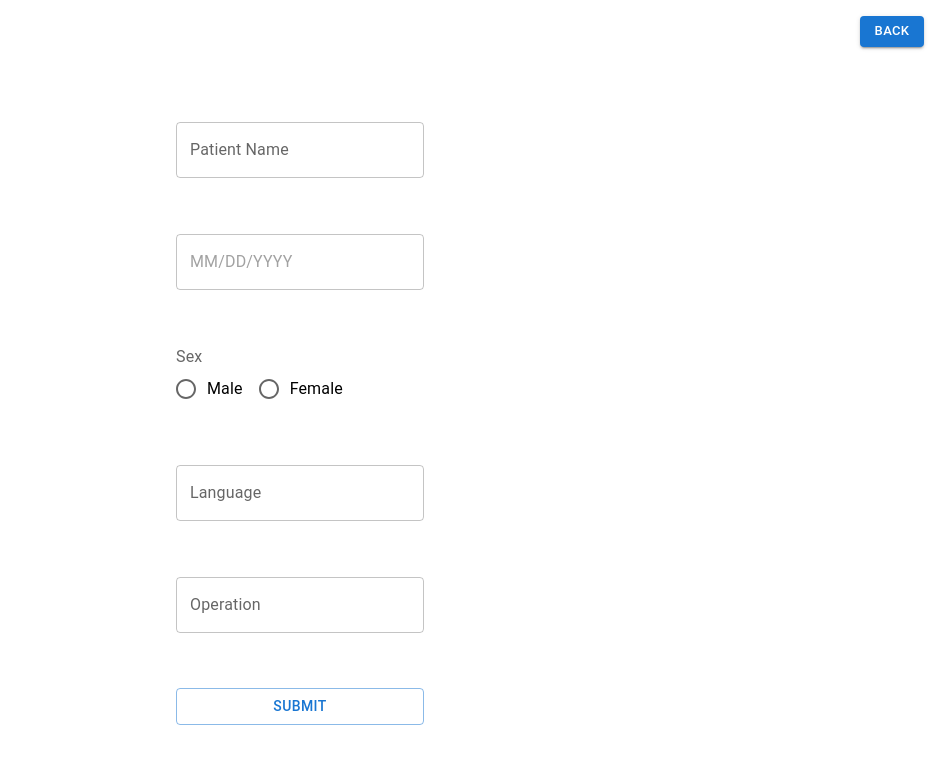
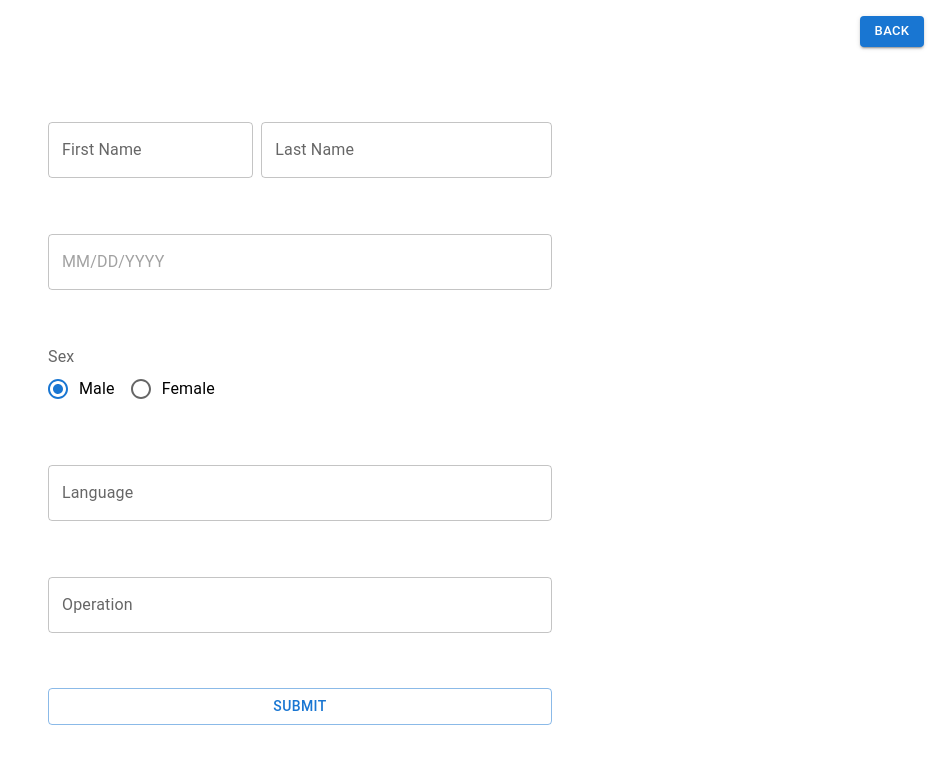
Before and after one commit to AdiBonofiel95/GistMD, a React (Create React App) app in the folder client/: page /addPatient in a window 1280 px wide. Shown: the top 764 px of the page, without its empty margins (340-1280 px from the left). Built offline with nearby package versions, Linux system fonts and the light colour scheme.

Commit message:
patient errors fixing

```diff
--- a/client/src/components/AddPatientForm.jsx
+++ b/client/src/components/AddPatientForm.jsx
@@ -14,7 +14,13 @@ import Button from '@mui/material/Button';
 
 function AddPatientForm(props) {
 
-    const patientForm = useRef({patientName:'', dateOfBirth: undefined, sex: undefined, language:'', operation:''});
+    const patientForm = useRef({patientFirstName:'',
+                                patientLastName:'',
+                                dateOfBirth: undefined,
+                                sex: SEX_TYPES.MALE,
+                                language:'',
+                                operation:''});
+
     const [errors, setErrors] = useState({});
 
     const handleSubmit = event => {
@@ -24,7 +30,9 @@ function AddPatientForm(props) {
             const requestOptions = {
                 method: 'POST',
                 headers: {'Accept': 'application/json', 'Content-Type': 'application/json'},
-                body: JSON.stringify({...patientForm.current, dateOfBirth: new Date(patientForm.current.dateOfBirth)})
+                body: JSON.stringify({...patientForm.current,
+                                        patientName: `${patientForm.current.patientFirstName} ${patientForm.current.patientLasttName}`,
+                                        dateOfBirth: new Date(patientForm.current.dateOfBirth)})
             };
             fetch('http://localhost:3000/patient', requestOptions).then(res => {
                 if (res.ok){
@@ -32,17 +40,29 @@ function AddPatientForm(props) {
                 }
             })
         }
-        console.log(patientForm.current);
+      }
+
+      const IsValidName = (name, type) => {
+        let validChars = /^[a-zA-Z]+$/;
+
+        if (name.length === 0){
+            return `${type} name is missing.`
+        }
+        if (! validChars.test(name)){
+            return `${type} name can only contain alphabetic charecters`
+        }
+
+        return undefined
       }
 
       const isFormValid = () => {
         let errors = {}
 
-        if (patientForm.current.patientName === '') {
-            errors.patientName = "Patient name is missing";
+        if (IsValidName(patientForm.current.patientFirstName), "First") {
+            errors.patientFirstName = IsValidName(patientForm.current.patientFirstName, "First");
         }
-        else if (patientForm.current.patientName.split(' ').length < 2){
-            errors.patientName = "Invalid patient name - last name missing";
+        if (IsValidName(patientForm.current.patientLastName, "Last")) {
+            errors.patientLastName = IsValidName(patientForm.current.patientLastName, "Last");
         }
         if (!patientForm.current.dateOfBirth) {
             errors.dateOfBirth = "Missing patient's date of birth";
@@ -64,8 +84,12 @@ function AddPatientForm(props) {
         return Object.keys(errors).length === 0;
       }
 
-      const onChangeName = (event) => {
-        patientForm.current.patientName = event.target.value;
+      const onChangeFirstName = (event) => {
+        patientForm.current.patientFirstName = event.target.value;
+      }
+
+      const onChangeLastName = (event) => {
+        patientForm.current.patientLastName = event.target.value;
       }
 
       const onChangeSex = (event) => {
@@ -86,31 +110,61 @@ function AddPatientForm(props) {
 
     return (
         <form style={{display: "flex", flexDirection: "column", justifyContent: "space-evenly", padding: 20}}>
-            <TextField fullWidth label="Patient Name" id="fullWidth" onChange={onChangeName}/>
-            {errors.patientName && (
-                <ErrorMessage message={errors.patientName}/>
-            )}
+            <Grid container flexDirection={"row"} spacing={1}>
+                <Grid xs={5}>
+                    <TextField
+                        error={errors.patientFirstName ? true : false}
+                        fullWidth
+                        label="First Name"
+                        id="fullWidth"
+                        onChange={onChangeFirstName}
+                        helperText={errors.patientFirstName ?? undefined}
+                    />
+                </Grid>
+                <Grid xs={7}>
+                    <TextField
+                        error={errors.patientLastName ? true : false}
+                        fullWidth
+                        label="Last Name"
+                        id="fullWidth"
+                        onChange={onChangeLastName}
+                        helperText={errors.patientLastName ?? undefined}
+                    />
+                </Grid>
+            </Grid>
             <LocalizationProvider dateAdapter={AdapterDayjs}>
-                <MobileDatePicker onChange={onChangeDOB}/>
+                <MobileDatePicker
+                    onChange={onChangeDOB}
+                    slotProps={{
+                        textField: "hello"
+                    }}/>
             </LocalizationProvider>
-            {errors.dateOfBirth && (
+            {/* {errors.dateOfBirth && (
                 <ErrorMessage message={errors.dateOfBirth}/>
-            )}
+            )} */}
             <Grid container flexDirection={"column"} alignItems={"flex-start"}>
                 <FormLabel component={"legend"}>Sex</FormLabel>
-                <RadioGroup onChange={onChangeSex} row>
+                <RadioGroup onChange={onChangeSex} row defaultValue={SEX_TYPES.MALE}>
                     <FormControlLabel value={SEX_TYPES.MALE} control={<Radio />} label="Male" />
                     <FormControlLabel value={SEX_TYPES.FEMALE} control={<Radio />} label="Female" />
                 </RadioGroup>
             </Grid>
-            <TextField fullWidth  label="Language" id="fullWidth" onChange={onChangeLanguage}/>
-            {errors.language && (
-                <ErrorMessage message={errors.language}/>
-            )}
-            <TextField fullWidth label="Operation" id="fullWidth" onChange={onChangeOperation}/>
-            {errors.operation && (
-                <ErrorMessage message={errors.operation}/>
-            )}
+            <TextField
+                fullWidth
+                label="Language"
+                id="fullWidth"
+                onChange={onChangeLanguage}
+                error={errors.language ? true : false}
+                helperText={errors.language ?? undefined}
+            />
+            <TextField
+                fullWidth
+                label="Operation"
+                id="fullWidth"
+                onChange={onChangeOperation}
+                error={errors.operation ? true : false}
+                helperText={errors.operation ?? undefined}
+            />
             <Button variant="outlined" onClick={handleSubmit}>Submit</Button>
         </form>
     );
```
